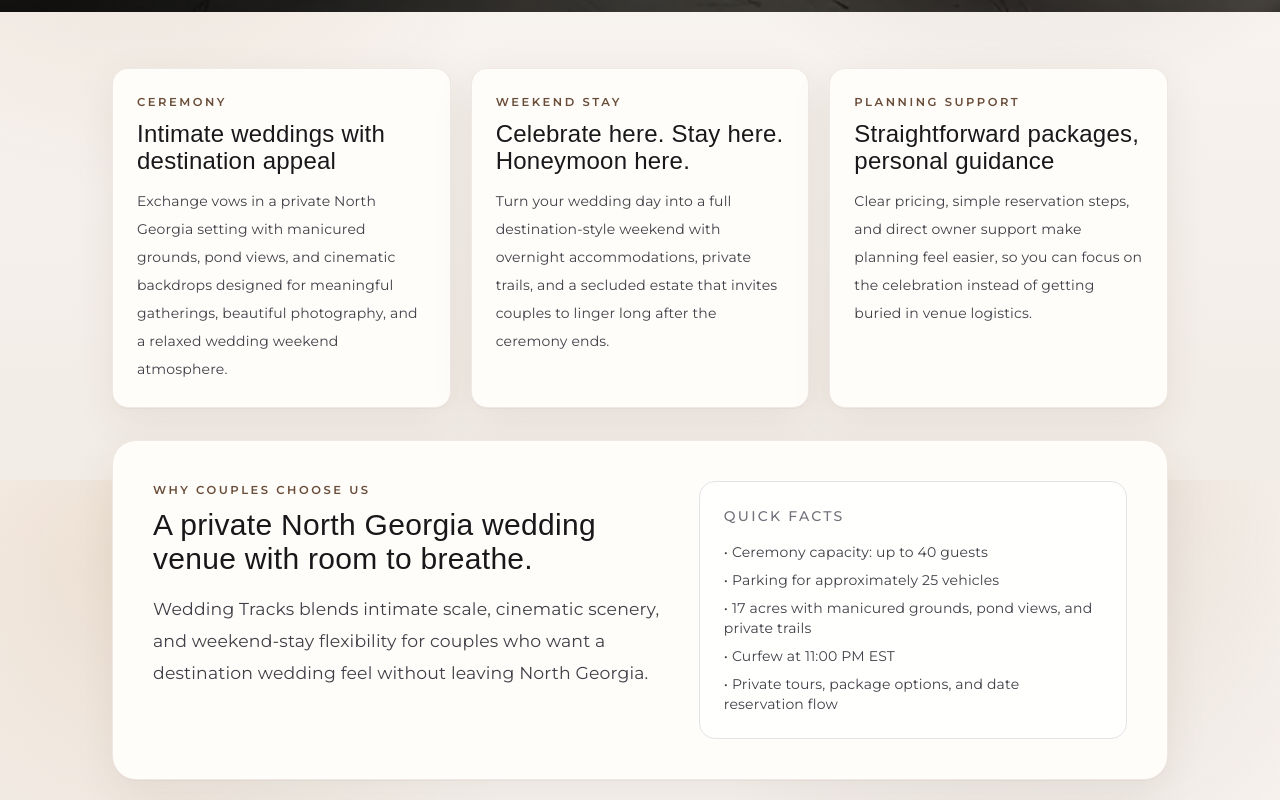
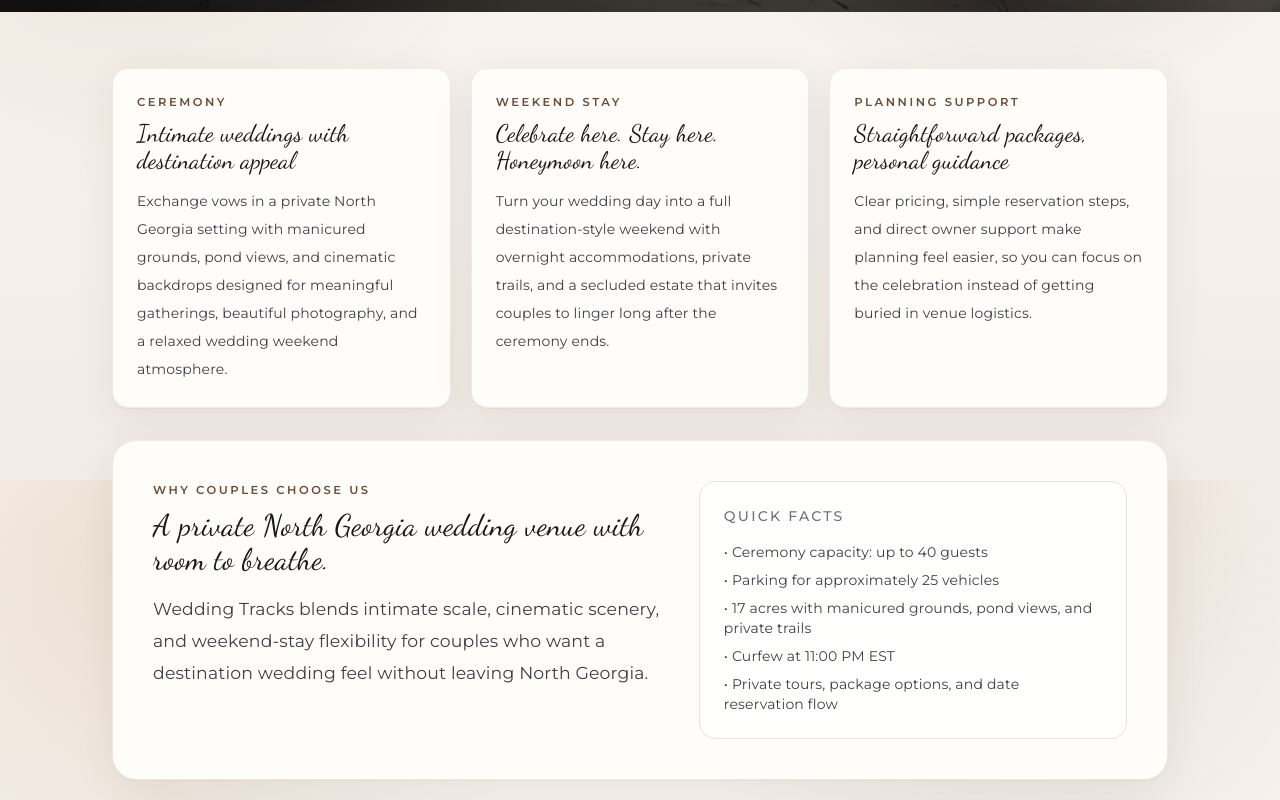
Before and after one commit to the-cloud-architect/tracks, a Next.js app: page / in a window 1280 px wide. Shown: the part 1120-1920 px from the top of the page. Built offline with nearby package versions, Linux system fonts and the light colour scheme; no server answers; grey boxes are pictures that could not be loaded; a web font is replaced by a local one.

Commit message:
changed 2 lines

```diff
--- a/src/app/page.tsx
+++ b/src/app/page.tsx
@@ -1,10 +1,17 @@
 import Link from "next/link";
+import { Dancing_Script } from "next/font/google";
 
 import { ellijayActivities } from "@/lib/ellijay";
 import { getSessionUser } from "@/lib/auth/session";
 import { getPrismaClient } from "@/lib/prisma";
 import { tryGetR2ObjectUrl } from "@/lib/r2";
 import { StickyMobileNav } from "./sticky-mobile-nav";
+
+const dancingScript = Dancing_Script({
+  subsets: ["latin"],
+  weight: ["400", "500", "600", "700"],
+  display: "swap",
+});
 
 const venueSchema = {
   "@context": "https://schema.org",
@@ -64,8 +71,7 @@
     : "/images/hero-share.jpg";
 
   const featuredActivities = ellijayActivities.slice(0, 4);
-  const scriptHeadingClass =
-    "font-[family-name:var(--font-dancing)] font-normal leading-[1.15] tracking-normal";
+  const scriptHeadingClass = `${dancingScript.className} font-normal leading-[1.15] tracking-normal`;
 
   return (
     <main className="text-zinc-900" data-home="true">
@@ -186,7 +192,7 @@
                 25 minutes west of downtown Ellijay
               </p>
 
-              <h1 className="font-[family-name:var(--font-dancing)] text-5xl font-normal leading-[1.1] max-[380px]:text-4xl">
+              <h1 className={`${dancingScript.className} text-5xl font-normal leading-[1.1] max-[380px]:text-4xl`}>
                 Wedding Tracks
               </h1>
 
@@ -353,7 +359,7 @@
               25 minutes west of downtown Ellijay
             </p>
 
-            <h1 className="font-[family-name:var(--font-dancing)] text-6xl font-normal leading-[1.1] sm:text-8xl lg:text-9xl">
+            <h1 className={`${dancingScript.className} text-6xl font-normal leading-[1.1] sm:text-8xl lg:text-9xl`}>
               Wedding Tracks
             </h1>
 
```
